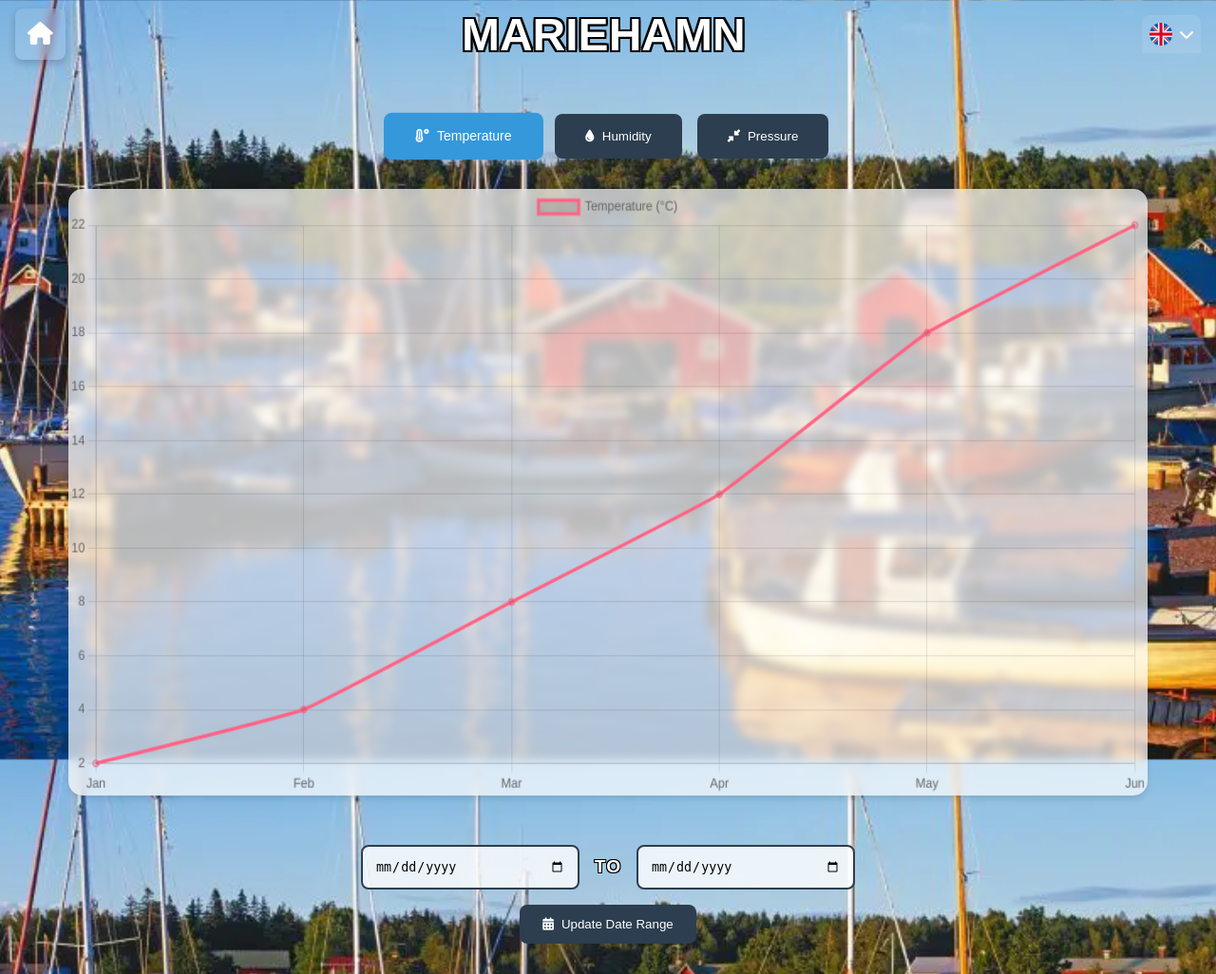
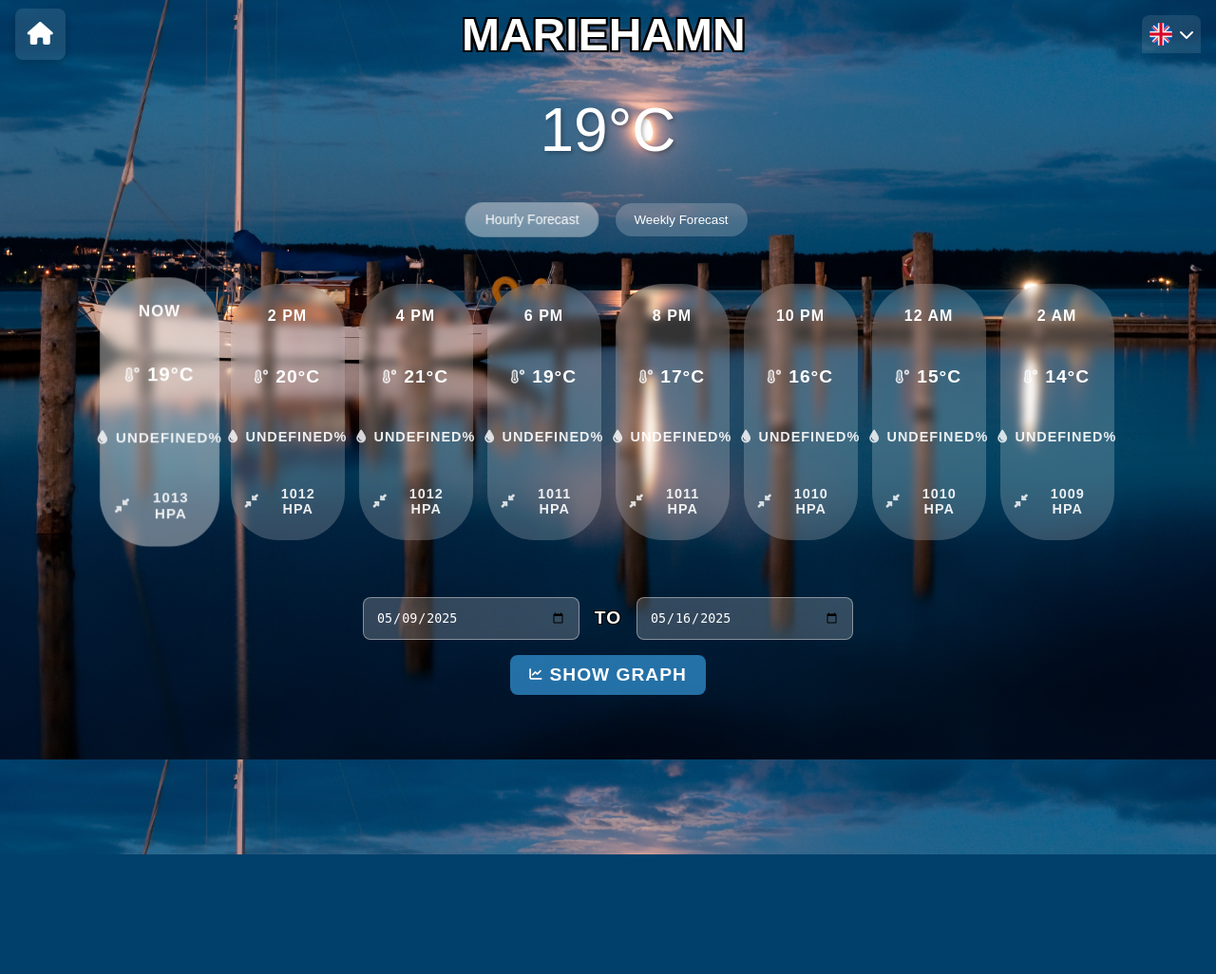
Before and after one commit to ig7oo/ErasmusWeatherApp, a PHP site: page /frontend/sites/mariehamn.html in a window 1280 px wide. Shown: the whole page at 95% size. After the commit the page ends 900 px from the top, so only its background shows below. Run offline with PHP 8.4, Linux system fonts and the light colour scheme.

Commit message:
Live weather progress

```diff
--- /dev/null
+++ b/frontend/js/mariehamn-data.js
@@ -0,0 +1,80 @@
+const weatherData = {
+    current: {
+        temp: 19,
+        humidity: 68,
+        pressure: 1013,
+        feelsLike: 18,
+        windSpeed: 12
+    },
+    hourly: [
+        { time: "Now", temp: 19, humidity: 68, pressure: 1013 },
+        { time: "2 PM", temp: 20, humidity: 65, pressure: 1012 },
+        { time: "4 PM", temp: 21, humidity: 62, pressure: 1012 },
+        { time: "6 PM", temp: 19, humidity: 70, pressure: 1011 },
+        { time: "8 PM", temp: 17, humidity: 75, pressure: 1011 },
+        { time: "10 PM", temp: 16, humidity: 78, pressure: 1010 },
+        { time: "12 AM", temp: 15, humidity: 80, pressure: 1010 },
+        { time: "2 AM", temp: 14, humidity: 82, pressure: 1009 }
+    ],
+    weekly: [
+        { time: "Today", temp: 19, humidity: 68, pressure: 1013 },
+        { time: "Tue", temp: 22, humidity: 60, pressure: 1014 },
+        { time: "Wed", temp: 20, humidity: 65, pressure: 1012 },
+        { time: "Thu", temp: 18, humidity: 85, pressure: 1009 },
+        { time: "Fri", temp: 17, humidity: 80, pressure: 1010 },
+        { time: "Sat", temp: 21, humidity: 62, pressure: 1015 },
+        { time: "Sun", temp: 20, humidity: 65, pressure: 1013 }
+    ]
+};
+
+document.addEventListener('DOMContentLoaded', () => {
+    const forecastBtns = document.querySelectorAll('.forecast-btn');
+    const forecastList = document.querySelector('.forecast-list');
+    const currentTemp = document.querySelector('.temp-display');
+
+    function updateCurrentWeather(data) {
+        currentTemp.textContent = `${data.temp}°C`;
+        document.querySelector('.humidity-value').textContent = `${data.hum}%`;
+        document.querySelector('.pressure-value').textContent = `${data.pressure} hPa`;
+    }
+
+    function renderForecast(type) {
+        const data = weatherData[type];
+        forecastList.innerHTML = data.map((item, index) => `
+            <div class="forecast-item ${index === 0 ? 'current' : ''}"
+                 onclick="updateCurrentWeather(${JSON.stringify(item)})">
+                <span class="time">${item.time}</span>
+                <div class="metric">
+                    <i class="fas fa-temperature-high metric-icon"></i>
+                    <span class="temp">${item.temp}°C</span>
+                </div>
+                <div class="metric">
+                    <i class="fas fa-tint metric-icon"></i>
+                    <span class="detail-value">${item.hum}%</span>
+                </div>
+                <div class="metric">
+                    <i class="fas fa-compress-alt metric-icon"></i>
+                    <span class="detail-value">${item.pressure} hPa</span>
+                </div>
+            </div>
+        `).join('');
+
+        updateCurrentWeather(data[0]);
+    }
+
+    forecastBtns.forEach(btn => {
+        btn.addEventListener('click', () => {
+            forecastBtns.forEach(b => b.classList.remove('active'));
+            btn.classList.add('active');
+            renderForecast(btn.textContent.toLowerCase().includes('hourly') ? 'hourly' : 'weekly');
+        });
+    });
+
+    renderForecast('hourly');
+});
+
+function updateCurrentWeather(data) {
+    document.querySelector('.temp-display').textContent = `${data.temp}°C`;
+    document.querySelector('.humidity-value').textContent = `${data.humidity}%`;
+    document.querySelector('.pressure-value').textContent = `${data.pressure} hPa`;
+}
--- a/frontend/sites/mariehamn.html
+++ b/frontend/sites/mariehamn.html
@@ -7,6 +7,7 @@
     <title>Mariehamn Weather</title>
     <link rel="stylesheet" href="../style.css">
     <link rel="stylesheet" href="https://cdnjs.cloudflare.com/ajax/libs/font-awesome/6.0.0/css/all.min.css">
+    <!-- Add Chart.js library -->
     <script src="https://cdn.jsdelivr.net/npm/chart.js"></script>
   </head>
   <body class="mariehamn-bg">
@@ -31,42 +32,58 @@
         </div>
     </header>
 
-    <div class="button-container">
+    <div class="current-weather">
+        <div class="temp-display">19°C</div>
+    </div>
+
+    <div class="forecast-toggle">
+        <button class="forecast-btn active">Hourly Forecast</button>
+        <button class="forecast-btn">Weekly Forecast</button>
+    </div>
+
+    <div class="forecast-list">
+        <!-- Content will be populated by JavaScript -->
+    </div>
+
+    <!-- Add date selector for graph -->
+    <div class="date-selector">
+        <div class="date-selector-container">
+            <div class="date-inputs">
+                <input type="date" class="date-input" id="start-date">
+                <span class="date-separator">to</span>
+                <input type="date" class="date-input" id="end-date">
+                <button class="date-button" id="show-graph-btn">
+                    <i class="fas fa-chart-line"></i>
+                    <span>Show Graph</span>
+                </button>
+            </div>
+        </div>
+    </div>
+
+    <!-- Add graph container and buttons (initially hidden) -->
+    <div class="button-container" id="graph-buttons" style="display: none;">
         <button class="graph-button active" data-type="temperature">
             <i class="fas fa-temperature-high"></i>
-            Temperature
+            <span>Temperature</span>
         </button>
         <button class="graph-button" data-type="humidity">
             <i class="fas fa-tint"></i>
-            Humidity
+            <span>Humidity</span>
         </button>
         <button class="graph-button" data-type="pressure">
             <i class="fas fa-compress-alt"></i>
-            Pressure
+            <span>Pressure</span>
         </button>
     </div>
 
-    <div class="graph-container">
+    <!-- Add graph container (initially hidden) -->
+    <div class="graph-container" id="graph-container" style="display: none;">
         <div class="graph-box">
             <canvas id="weatherChart"></canvas>
         </div>
     </div>
 
-    <div class="date-selector">
-        <div class="date-selector-container">
-            <div class="date-inputs">
-                <input type="date" class="date-input" id="startDate">
-                <span class="date-separator">to</span>
-                <input type="date" class="date-input" id="endDate">
-            </div>
-            <button class="date-button">
-                <i class="fas fa-calendar-alt"></i>
-                Update Date Range
-            </button>
-        </div>
-    </div>
-
-
+    <script src="../js/mariehamn-data.js"></script>
     <script src="../js/mariehamn.js"></script>
   </body>
 </html>
--- a/frontend/style.css
+++ b/frontend/style.css
@@ -232,7 +232,7 @@ body[style*="background"]::after {
 .button-container {
     display: flex;
     justify-content: center;
-    gap: 1rem;
+    padding: 1rem;
     margin-top: 120px;
     flex-wrap: wrap;
     padding: 0 1rem;
@@ -253,7 +253,7 @@ body[style*="background"]::after {
 }
 
 .graph-button:hover {
-    background: #3498db;
+    background: #3499db;
 }
 
 .graph-button.active {
@@ -417,3 +417,217 @@ canvas {
 .mariehamn-bg {
     background: url('images/mariehamn.jpg') center/cover no-repeat fixed;
 }
+
+.current-weather {
+    display: flex;
+    align-items: center;
+    justify-content: center;
+    margin-top: 100px;
+    gap: 20px;
+}
+
+.temp-display {
+    font-size: 4rem;
+    color: white;
+    text-shadow: 2px 2px 4px rgba(0,0,0,0.3);
+}
+
+.weather-divider {
+    width: 2px;
+    height: 50px;
+    background-color: white;
+    border-radius: 1px;
+}
+
+.weather-condition {
+    font-size: 2rem;
+    color: white;
+    text-shadow: 2px 2px 4px rgba(0,0,0,0.3);
+}
+
+.forecast-toggle {
+    display: flex;
+    justify-content: center;
+    gap: 20px;
+    margin-top: 40px;
+}
+
+.forecast-btn{
+    padding: 10px 20px;
+    border: none;
+    border-radius: 20px;
+    background: rgba(255,255,255,0.2);
+    color: white;
+    cursor: pointer;
+    backdrop-filter: blur(5px);
+    transition: all 0.3s ease;
+}
+
+.forecast-btn.active {
+    background: rgba(255,255,255,0.4);
+    transform: scale(1.05);
+}
+
+.forecast-list {
+    margin-top: 30px;
+    display: flex;
+    flex-direction: row;
+    gap: 15px;
+    padding: 20px;
+    max-width: 100%;
+    overflow-x: auto;
+    justify-content: center;
+}
+
+.metric {
+    display: flex;
+    align-items: center;
+    gap: 8px;
+    transition: transform 0.3s ease;
+}
+
+.metric:hover {
+    transform: scale(1.2);
+    cursor: help;
+}
+
+.metric-icon {
+    font-size: 0.9rem;
+    opacity: 0.8;
+}
+
+.forecast-item {
+    display: flex;
+    flex-direction: column;
+    align-items: center;
+    padding: 25px 15px;
+    background: rgba(255,255,255,0.2);
+    backdrop-filter: blur(5px);
+    border-radius: 50px;
+    color: white;
+    width: 90px;
+    height: 220px;
+    text-align: center;
+    justify-content: space-between;
+}
+
+.forecast-item.current {
+    background: rgba(255,255,255,0.4);
+    transform: scale(1.05);
+}
+
+.time {
+    font-size: 1rem;
+}
+
+.weather-icon {
+    font-size: 1.5rem;
+    margin: 10px 0;
+}
+
+.temp {
+    font-size: 1.2rem;
+    font-weight: bold;
+}
+
+.weather-details {
+    display: flex;
+    justify-content: center;
+    gap: 40px;
+    margin: 20px auto;
+}
+
+.detail-card {
+    background: rgba(255,255,255,0.2);
+    backdrop-filter: blur(8px);
+    border-radius: 20px;
+    padding: 20px 40px;
+    text-align: center;
+    color: white;
+    transition: transform 0.3s ease;
+}
+
+.detail-card:hover {
+    transform: translateY(-2px);
+    background: rgba(255,255,255,0.3);
+}
+
+.detail-icon {
+    font-size: 1.8rem;
+    margin-bottom: 10px;
+}
+
+.detail-value {
+    font-size: 0.9rem;
+    opacity: 0.9;
+}
+
+.detail-label {
+    font-size: 1rem;
+    text-transform: uppercase;
+    letter-spacing: 1px;
+}
+
+.temp, .detail-value {
+    transition: transform 0.3s ease;
+}
+
+.temp:hover, .detail-value:hover {
+    transform: scale(1.2);
+    cursor: default;
+}
+
+/* Add these styles at the end of your CSS file if needed */
+#graph-container {
+    margin-top: 30px;
+    margin-bottom: 50px;
+}
+
+.graph-box {
+    background: rgba(44, 62, 80, 0.7);
+    backdrop-filter: blur(10px);
+    border-radius: 15px;
+    padding: 2rem;
+    min-height: 400px;
+    box-shadow: 0 4px 15px rgba(0, 0, 0, 0.2);
+    width: 100%;
+    box-sizing: border-box;
+    aspect-ratio: 16/9;
+    position: relative;
+}
+
+#graph-buttons {
+    margin-top: 20px;
+    margin-bottom: 20px;
+    gap: 15px;
+}
+
+.date-selector {
+    margin-top: 40px;
+}
+
+.date-input {
+    background: rgba(255, 255, 255, 0.2);
+    color: white;
+    border: 1px solid rgba(255, 255, 255, 0.4);
+}
+
+.date-input:focus {
+    outline: none;
+    border-color: #3498db;
+}
+
+.date-button {
+    background: rgba(52, 152, 219, 0.7);
+    border: none;
+    color: white;
+    padding: 10px 20px;
+    border-radius: 8px;
+    cursor: pointer;
+    transition: all 0.3s ease;
+}
+
+.date-button:hover {
+    background: rgba(52, 152, 219, 0.9);
+    transform: translateY(-2px);
+}
--- a/src/index.php
+++ b/src/index.php
@@ -2,7 +2,11 @@
 
 declare(strict_types=1);
 
-header('Access-Control-Allow-Origin: http://localhost:8080');
+// Allow requests from your current origin
+header('Access-Control-Allow-Origin: http://127.0.0.1:5500');
+// Add additional CORS headers for better compatibility
+header('Access-Control-Allow-Methods: GET, POST, OPTIONS');
+header('Access-Control-Allow-Headers: Content-Type');
 
 require_once("./Router.php");
 
```
Also changed, not shown: frontend/js/mariehamn.js (+148 -9 lines), frontend/sites/compare.html (+28 -0 lines), frontend/images/mariehamn.jpg, frontend/images/mariehamn2.jpg (added), frontend/images/wurzburg.jpg, frontend/images/wurzburg1.jpg (added), frontend/images/wurzburg2.jpg (added), frontend/images/wurzburg3.jpg (added).
